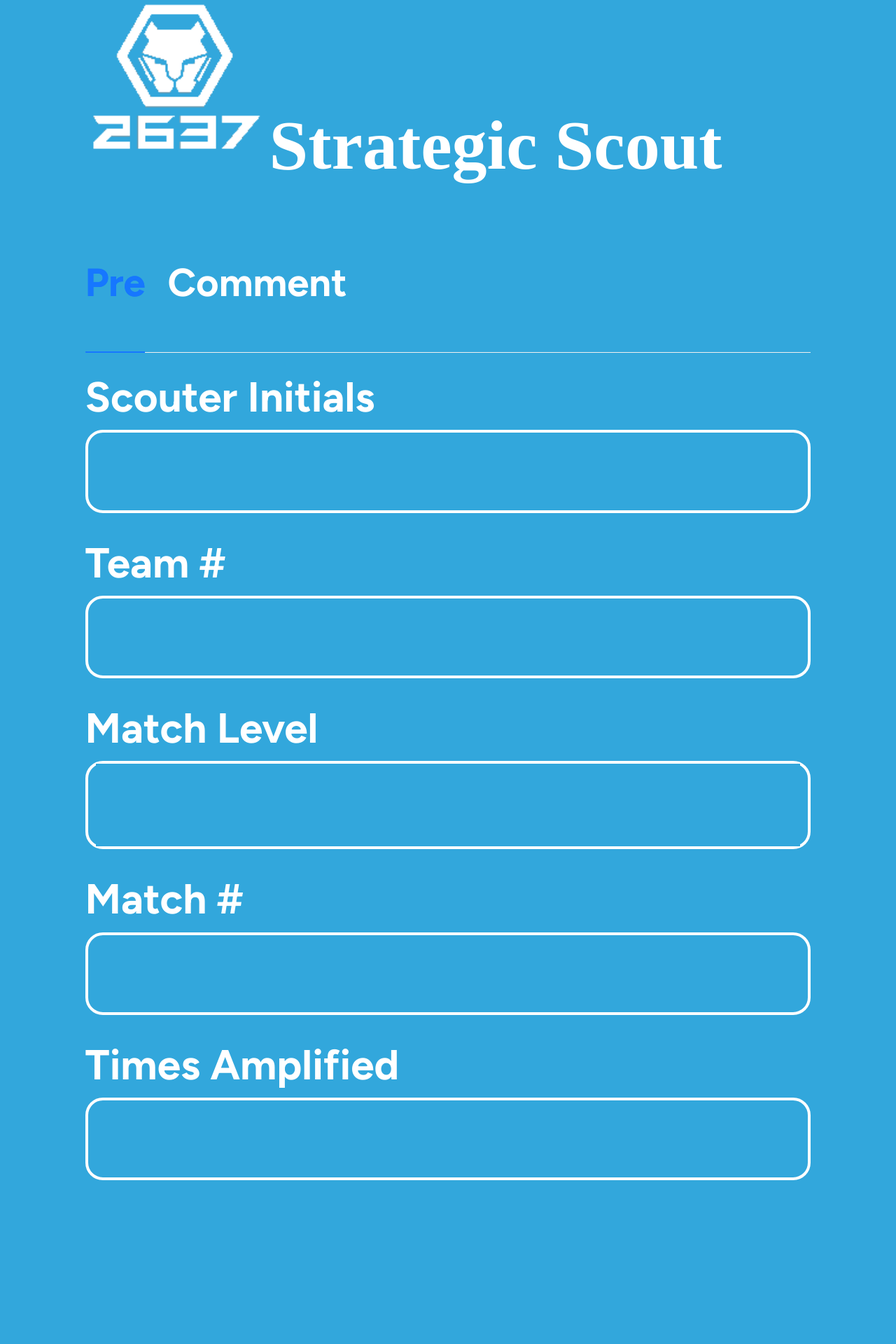
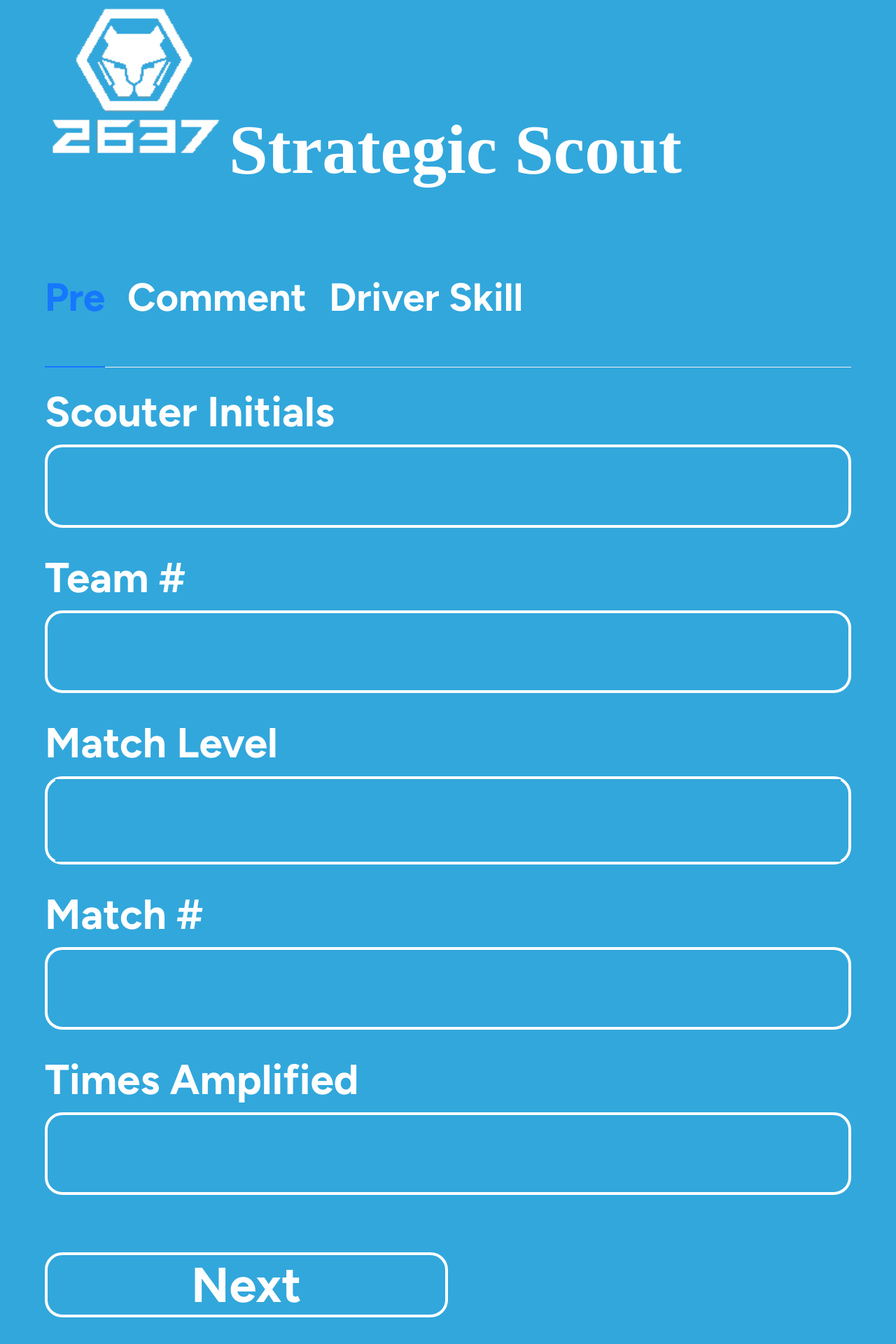
Before and after one commit to PhantomCatz/2024IntegratedScoutingApps, a React (Create React App) app in the folder integrated-scouting-apps/: page /scoutingapp/strategic in a window 1280 px wide. Shown: the part 146-2066 px from the top of the page at 70% size. Before the commit the page ends 1856 px from the top, so only its background shows below. Built offline with nearby package versions, Linux system fonts and the light colour scheme; a web font is replaced by a local one.

Commit message:
added driver rating and button

```diff
--- a/integrated-scouting-apps/src/public/stylesheets/strategic.css
+++ b/integrated-scouting-apps/src/public/stylesheets/strategic.css
@@ -39,3 +39,18 @@
     font-size: 50px;
     vertical-align: top;
 }
+.submitbutton {
+    width: 50%;
+    min-width: 50%;
+    height: 126px !important;
+    border: 4px solid white !important;
+    border-radius: 25px;
+    background-color: transparent;
+    font-size: 500% !important;
+    font-family: Figtree !important;
+    font-weight: bold;
+    color: white !important;
+    text-align: center !important;
+    margin-top: 5%;
+    padding-top: 0 !important;
+}
--- a/integrated-scouting-apps/src/routes/buh.tsx
+++ b/integrated-scouting-apps/src/routes/buh.tsx
@@ -13,7 +13,7 @@ import greg from '../public/images/greg.jpg';
 function Buh() {
     return (
         <div>
-            <h1>I FUCKING HATE STRATEGY YOU CAN GO KYS</h1>
+            <h1>I [redacted] STRATEGY YOU CAN GO [redacted]</h1>
             <h1>shortest programming lead</h1>
             <img width="25%" height="25%" src={lisa} alt=""></img>
             <h1>ethan le gasping for air</h1>
--- a/integrated-scouting-apps/src/routes/match.tsx
+++ b/integrated-scouting-apps/src/routes/match.tsx
@@ -646,9 +646,7 @@ function MatchScout(props: any) {
           }
         }}
       >
-        <Tabs defaultActiveKey="1" activeKey={tabNum} items={items} className='tabs' centered onChange={async (key) => {
-          setTabNum(key);
-        }}/>
+        <Tabs defaultActiveKey="1" activeKey={tabNum} items={items} className='tabs' centered onChange={async (key) => {setTabNum(key)}}/>
       </Form>
     </div>
   );
--- a/integrated-scouting-apps/src/routes/strategic.tsx
+++ b/integrated-scouting-apps/src/routes/strategic.tsx
@@ -1,13 +1,14 @@
 import '../public/stylesheets/strategic.css';
 import logo from '../public/images/logo.png';
 import back from '../public/images/back.png';
-import { useEffect } from 'react';
-import { Tabs, Input, Form, Select, InputNumber } from 'antd';
+import { useEffect, useState } from 'react';
+import { Tabs, Input, Form, Select, InputNumber, Button, Flex } from 'antd';
 import type { TabsProps } from 'antd';
 import TextArea from 'antd/es/input/TextArea';
 
 function Strategic(props: any) {
   const [form] = Form.useForm();
+  const [tabNum, setTabNum] = useState("1");
   useEffect(() => document.title = props.title, [props.title]);
   const eventname = process.env.REACT_APP_EVENTNAME;
 
@@ -23,6 +24,9 @@ function Strategic(props: any) {
       },
       "comment": {
         "comment": event.comments,
+      },
+      "driver": {
+        "driverrating": event.driverrating,
       }
     };
     const WORKING_TEST_DO_NOT_REMOVE_OR_YOU_WILL_BE_FIRED = {
@@ -85,6 +89,9 @@ function Strategic(props: any) {
         <Form.Item<FieldType> name="timesamplified" rules={[{ required: true, message: 'Please input the number of times the speaker was amplified!' }]}>
           <InputNumber type='number' pattern="\d*" onWheel={(event) => (event.target as HTMLElement).blur()} min={0} value={0} className="input"/>
         </Form.Item>
+        <Flex justify='in-between' style={{paddingBottom: '10%'}}>
+          <Button onClick={() => setTabNum("2")} className='tabbutton'>Next</Button>
+        </Flex>
       </div>
     );
   }
@@ -95,10 +102,30 @@ function Strategic(props: any) {
     return (
       <div>
         <h2>Comments</h2>
-        <Form.Item<FieldType> name="comments" rules={[{ required: true }]}>
+        <Form.Item<FieldType> name="comments" rules={[{ required: true, message: "Please input some comments!" }]}>
           <TextArea style={{verticalAlign: 'center'}} className='strategic-input'/>
         </Form.Item>
-        <Input type="submit" value="Submit" className='input'/>
+        <Flex justify='in-between' style={{paddingBottom: '10%'}}>
+          <Button onClick={() => setTabNum("1")} className='tabbutton'>Back</Button>
+          <Button onClick={() => setTabNum("3")} className='tabbutton'>Next</Button>
+        </Flex>
+      </div>
+    );
+  }
+  function driverRating() {
+    type FieldType = {
+      driverrating?: string;
+    };
+    return (
+      <div>
+        <h2>Driver Rating</h2>
+        <Form.Item<FieldType> name="driverrating" rules={[{ required: true, message: "Please input something about the driver rating!" }]}>
+          <TextArea style={{verticalAlign: 'center'}} className='strategic-input'/>
+        </Form.Item>
+        <Flex justify='in-between' style={{paddingBottom: '10%'}}>
+          <Button onClick={() => setTabNum("2")} className='tabbutton'>Back</Button>
+          <Input type="submit" value="Submit" className='submitbutton'/>
+        </Flex>
       </div>
     );
   }
@@ -113,9 +140,14 @@ function Strategic(props: any) {
       label: 'Comment',
       children: comment(),
     },
+    {
+      key: '3',
+      label: 'Driver Skill',
+      children: driverRating(),
+    },
   ];
   return (
-    <body>
+    <div>
       <div className='banner'>
         <header>
           <a href='/scoutingapp'>
@@ -138,9 +170,9 @@ function Strategic(props: any) {
           window.location.reload();
         }}
       >
-        <Tabs defaultActiveKey="1" items={items} className='tabs' />
+        <Tabs defaultActiveKey="1" activeKey={tabNum} items={items} className='tabs' onChange={async (key) => {setTabNum(key)}}/>
       </Form>
-    </body>
+    </div>
   );
 }
 
```
